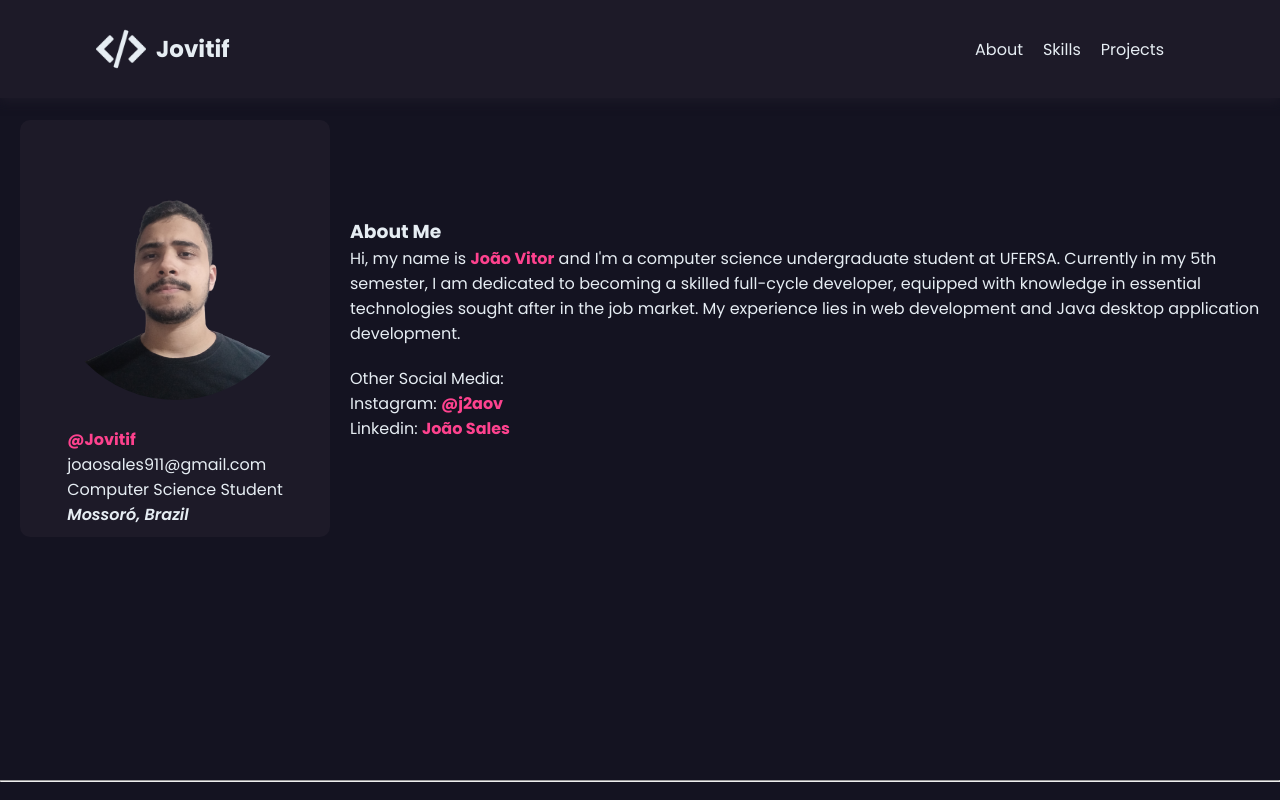
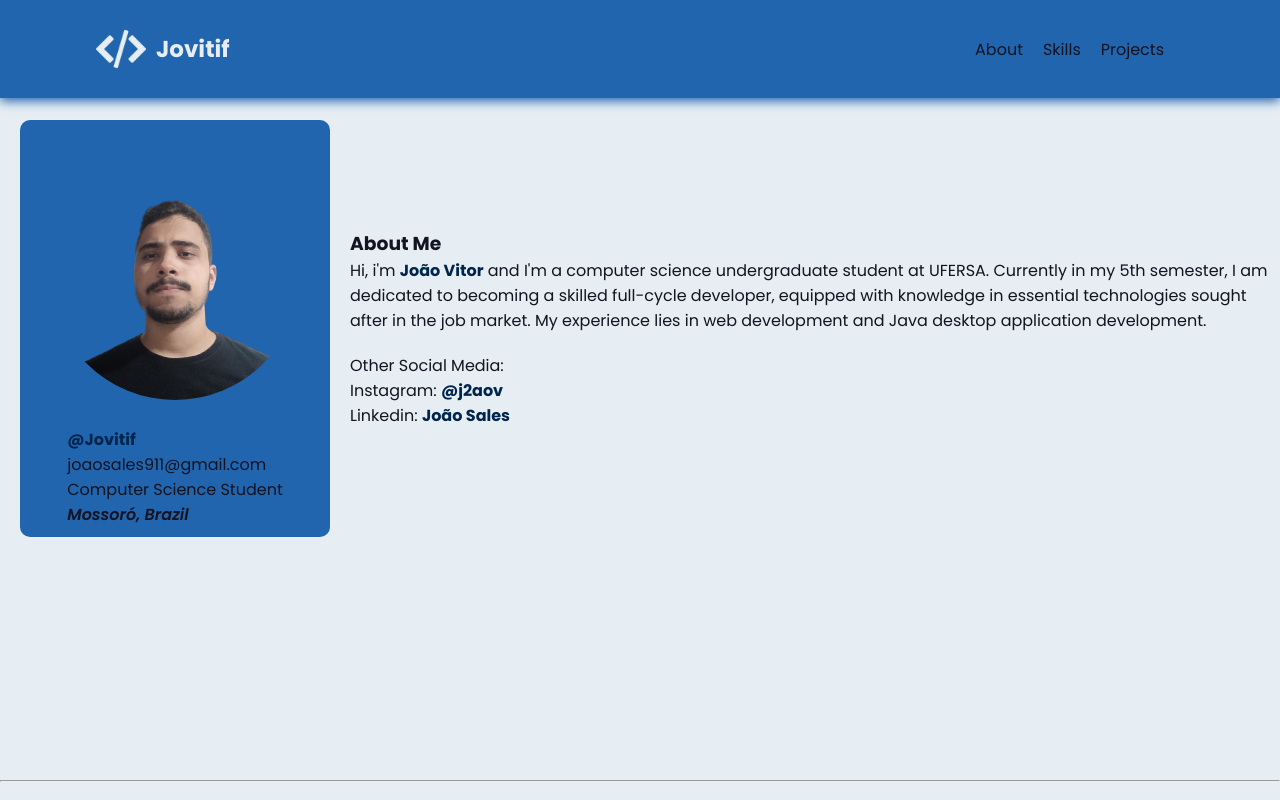
Before and after one commit to jovitif/Portfolio-Showcase, a Vue app in the folder portfolio/: page / in a window 1280 px wide. Shown: the top 800 px of the page. Built offline with nearby package versions, Linux system fonts and the light colour scheme.

Commit message:
style: mudando design

```diff
--- a/portfolio/src/components/AboutSection.vue
+++ b/portfolio/src/components/AboutSection.vue
@@ -14,7 +14,7 @@
         <section class="about">
             <h3>About Me</h3>
 
-<p>Hi, my name is <span>João Vitor</span> and I'm a computer science undergraduate student at
+<p>Hi, i'm <span>João Vitor</span> and I'm a computer science undergraduate student at
 <abbr title="Universidade Federal do Semi-Árido"><a href="https://pt.wikipedia.org/wiki/Universidade_Federal_Rural_do_Semi-%C3%81rido" target="_blank">UFERSA</a></abbr>. Currently in my 5th semester, I am dedicated to becoming a skilled full-cycle developer, equipped with knowledge in essential technologies sought after in the job market. My experience lies in web development and Java desktop application development.</p>
             <div class="social-info">
                 <p>Other Social Media:</p>
@@ -32,6 +32,12 @@ export default {
 </script>
 
 <style scoped>
+
+span{
+    color: var(--secondary-color);
+    font-weight: bold;
+}
+
 
 .sectionsobre{
     display: flex;
--- a/portfolio/src/components/HeaderComponent.vue
+++ b/portfolio/src/components/HeaderComponent.vue
@@ -41,6 +41,11 @@
   </script>
 
   <style scoped>
+  h1{
+    font-size: 23px;
+    color: #e6edf3;
+}
+
   header {
     display: flex;
     justify-content: space-between;
@@ -66,10 +71,12 @@
 
   nav ul {
     display: flex;
+
   }
 
   nav ul li {
     margin-right: 20px;
+
   }
 
   @media (max-width: 768px) {
@@ -98,7 +105,7 @@
     }
 
     .menu a {
-      color: white;
+      color: #e6edf3;
     }
 
     header {
@@ -110,12 +117,15 @@
       display: flex;
       padding-top: 10px;
       flex-direction: column;
+
     }
+
   }
 
   .menu-toggle {
     display: none;
     cursor: pointer;
+
   }
 
   .white-mode {
@@ -130,6 +140,7 @@
       justify-content: space-between;
       width: 30px;
       height: 20px;
+
     }
 
     .menu-toggle span {
--- a/portfolio/src/views/HomePage.vue
+++ b/portfolio/src/views/HomePage.vue
@@ -51,14 +51,14 @@
   }
   </script>
 
-  <style>
+  <style >
   @import url('https://fonts.googleapis.com/css2?family=Poppins:ital,wght@0,400;0,700;0,800;1,600&display=swap');
 
   :root {
-      --primary-color: #e6edf3;
-      --secondary-color: #fe428e;
-      --background-color: #141321;
-      --accent-color: #1d1a28;
+      --primary-color: #141321;
+      --secondary-color: #00254d;
+      --background-color: #e6edf3;
+      --accent-color: #2165AE;
   }
 
   * {
@@ -76,14 +76,9 @@
       color: var(--secondary-color);
   }
 
-  span{
-      color: var(--secondary-color);
-      font-weight: bold;
-  }
 
   body {
       background-color: var(--background-color);
-      background-image: url('../assets/programming-code-signs.png');
       background-position: center;
       background-repeat: no-repeat;
       background-attachment: fixed;
@@ -92,10 +87,6 @@
 
   img {
       width: 50px;
-  }
-
-  h1{
-      font-size: 23px;
   }
 
 
```
